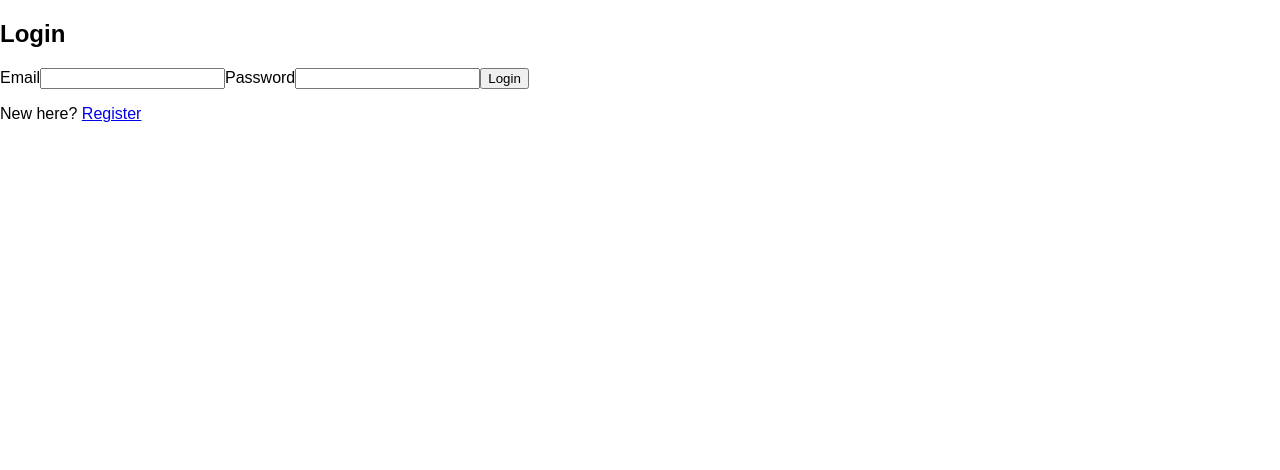
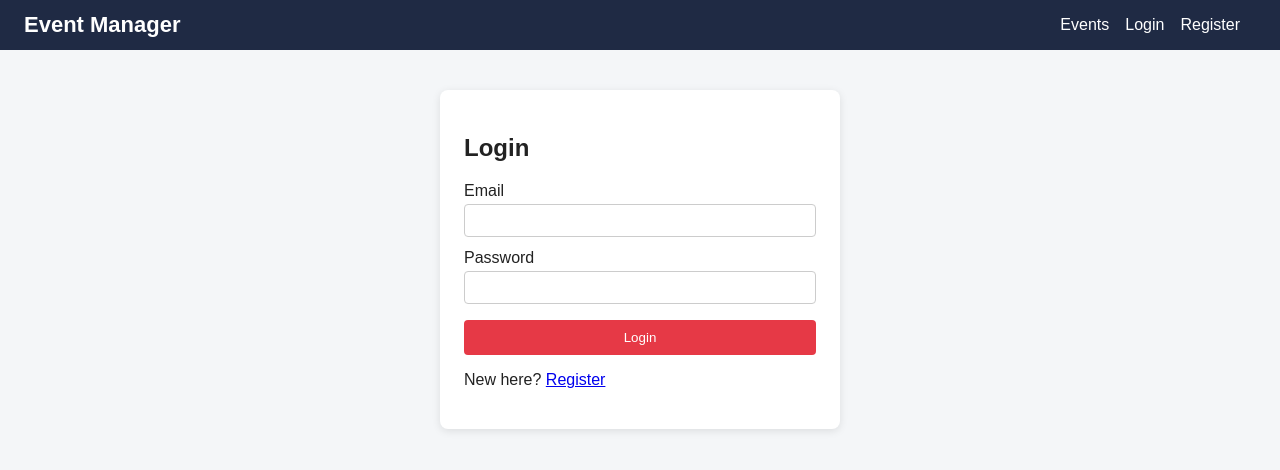
Before and after one commit to Mubashra-Muneer/event-management-system, a React (Vite) app: page /login in a window 1280 px wide. Shown: the top 470 px of the page. Built offline with nearby package versions, Linux system fonts and the light colour scheme.

Commit message:
Add navbar with logout and basic styling

```diff
--- a/src/App.jsx
+++ b/src/App.jsx
@@ -1,16 +1,20 @@
 import { Routes, Route, Navigate } from "react-router-dom";
+import Navbar from "./components/Navbar.jsx";
 import Register from "./pages/Register.jsx";
 import Login from "./pages/Login.jsx";
 import Events from "./pages/Events.jsx";
 
 function App() {
   return (
+    <div>
+      <Navbar />
       <Routes>
         <Route path="/" element={<Navigate to="/events" />} />
         <Route path="/events" element={<Events />} />
         <Route path="/login" element={<Login />} />
         <Route path="/register" element={<Register />} />
       </Routes>
+    </div>
   );
 }
 
--- /dev/null
+++ b/src/components/Navbar.jsx
@@ -0,0 +1,36 @@
+import { Link, useNavigate } from "react-router-dom";
+import { useDispatch, useSelector } from "react-redux";
+import { logoutUser } from "../redux/authSlice.js";
+
+function Navbar() {
+  const currentUser = useSelector((state) => state.auth.currentUser);
+  const dispatch = useDispatch();
+  const navigate = useNavigate();
+
+  function handleLogout() {
+    dispatch(logoutUser());
+    navigate("/login");
+  }
+
+  return (
+    <nav className="navbar">
+      <h1 className="logo">Event Manager</h1>
+      <div className="nav-links">
+        <Link to="/events">Events</Link>
+        {currentUser ? (
+          <>
+            <span className="welcome">Hi, {currentUser.name}</span>
+            <button onClick={handleLogout}>Logout</button>
+          </>
+        ) : (
+          <>
+            <Link to="/login">Login</Link>
+            <Link to="/register">Register</Link>
+          </>
+        )}
+      </div>
+    </nav>
+  );
+}
+
+export default Navbar;
--- a/src/index.css
+++ b/src/index.css
@@ -1,4 +1,88 @@
+* {
+  box-sizing: border-box;
+}
+
 body {
   margin: 0;
   font-family: Arial, sans-serif;
+  background-color: #f4f6f8;
+  color: #222;
 }
+
+.navbar {
+  display: flex;
+  justify-content: space-between;
+  align-items: center;
+  padding: 12px 24px;
+  background-color: #1f2a44;
+  color: white;
+}
+
+.logo {
+  margin: 0;
+  font-size: 22px;
+}
+
+.nav-links {
+  display: flex;
+  align-items: center;
+}
+
+.navbar a {
+  color: white;
+  text-decoration: none;
+  margin-right: 16px;
+}
+
+.welcome {
+  margin-right: 16px;
+}
+
+.navbar button {
+  padding: 6px 12px;
+  cursor: pointer;
+}
+
+.page {
+  max-width: 900px;
+  margin: 24px auto;
+  padding: 0 16px;
+}
+
+.form-card {
+  max-width: 400px;
+  margin: 40px auto;
+  padding: 24px;
+  background-color: white;
+  border-radius: 8px;
+  box-shadow: 0 2px 8px rgba(0, 0, 0, 0.1);
+}
+
+.form-card label {
+  display: block;
+  margin-top: 12px;
+  margin-bottom: 4px;
+}
+
+.form-card input {
+  width: 100%;
+  padding: 8px;
+  border: 1px solid #ccc;
+  border-radius: 4px;
+}
+
+.form-card button {
+  width: 100%;
+  margin-top: 16px;
+  padding: 10px;
+  background-color: #e63946;
+  color: white;
+  border: none;
+  border-radius: 4px;
+  cursor: pointer;
+}
+
+.error {
+  color: #c1121f;
+  margin-top: 12px;
+}
```
Lines whose indentation alone changed are shown as unchanged.
